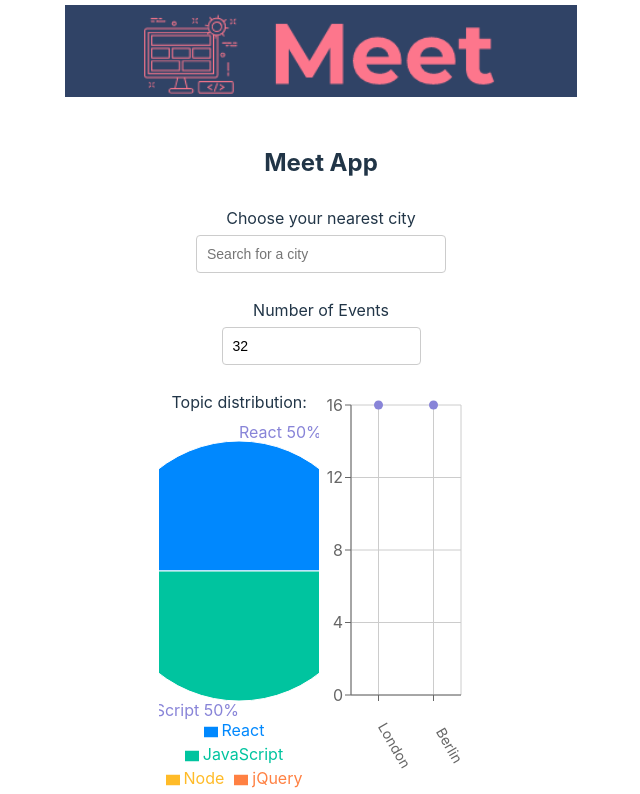
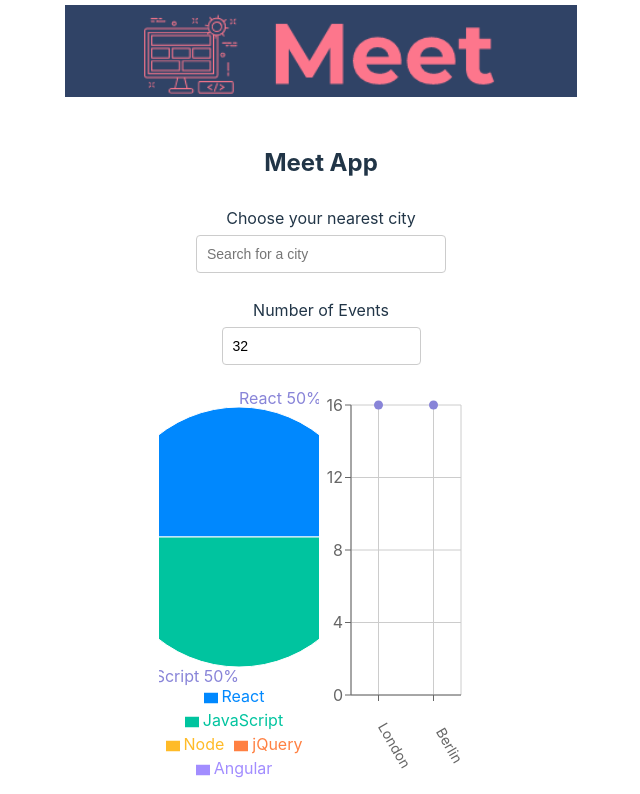
Before and after one commit to plumbz/meet, a React (Vite) app: page / in a window 1280 px wide. Shown: the top 794 px of the page, without its empty margins (319-959 px from the left). Built offline with nearby package versions, Linux system fonts and the light colour scheme; what atatus-spa would draw is missing.

Commit message:
fixed some css

```diff
--- a/src/components/EventGenresChart.jsx
+++ b/src/components/EventGenresChart.jsx
@@ -44,7 +44,6 @@ const EventGenresChart = ({ events })  => {
 
     return (
         <ResponsiveContainer width="99%" height={400}>
-          <p>Topic distribution:</p>
           <PieChart >
             <Pie
               data={data}
```
